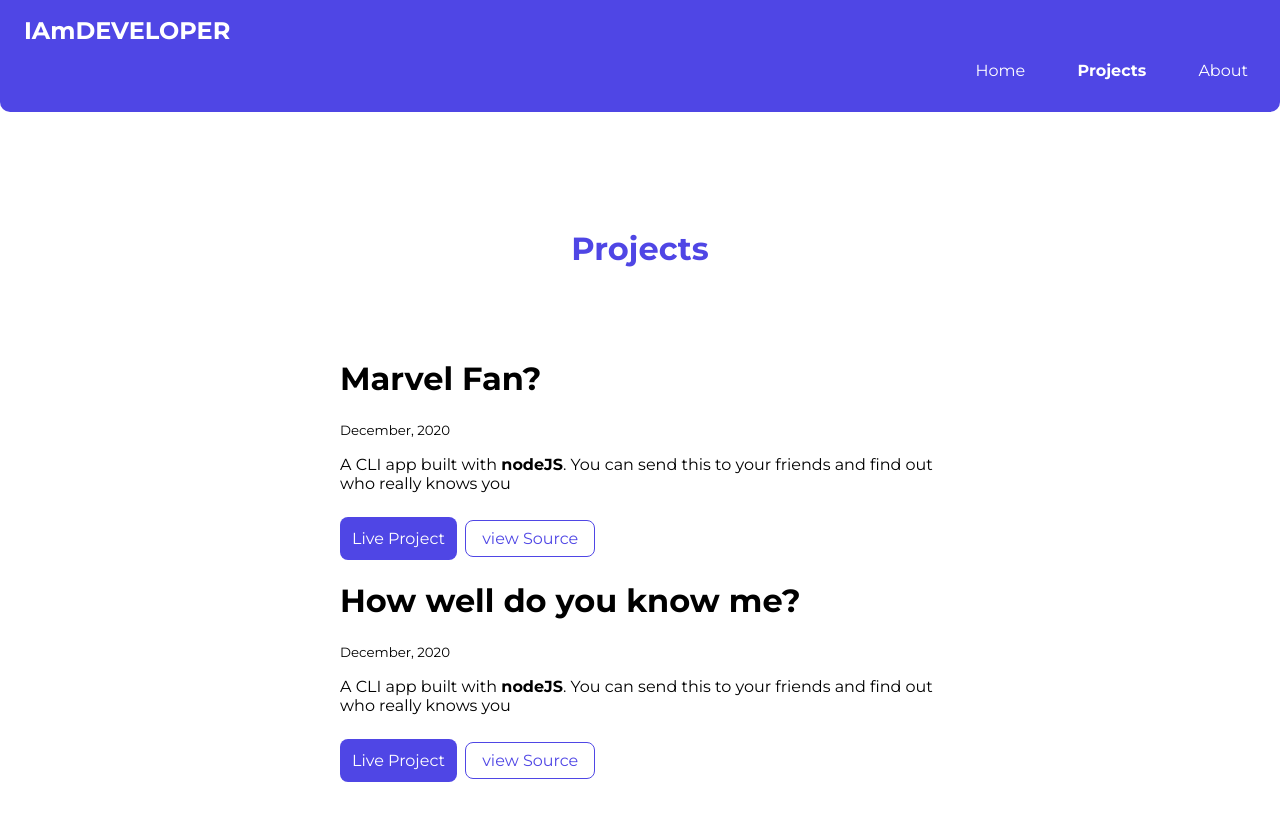
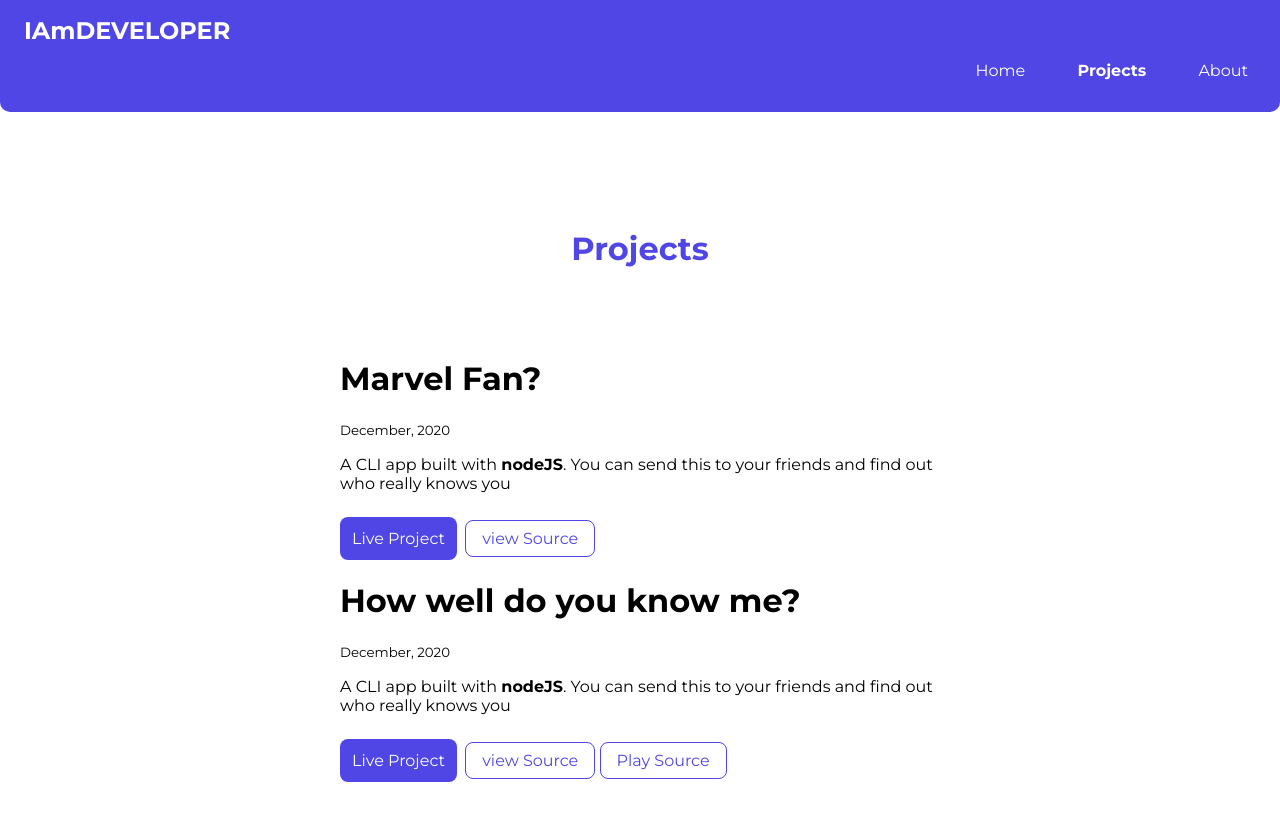
Before and after one commit to UditThakkar/UditThacker, a plain HTML site: page projects.html in a window 1280 px wide. Drawn offline with Linux system fonts and the light colour scheme.

Commit message:
Update projects.html

```diff
--- a/projects.html
+++ b/projects.html
@@ -55,6 +55,8 @@
                 <a class="link primary-link" href="https://repl.it/@UditThacker/endgame?embed=true#index.js/">Live
                     Project</a>
                 <a class="link secondary-link" href="/">view Source</a>
+
+                <a class="link secondary-link" href="https://github.com//">Play Source</a>
             </div>
 
 
```
